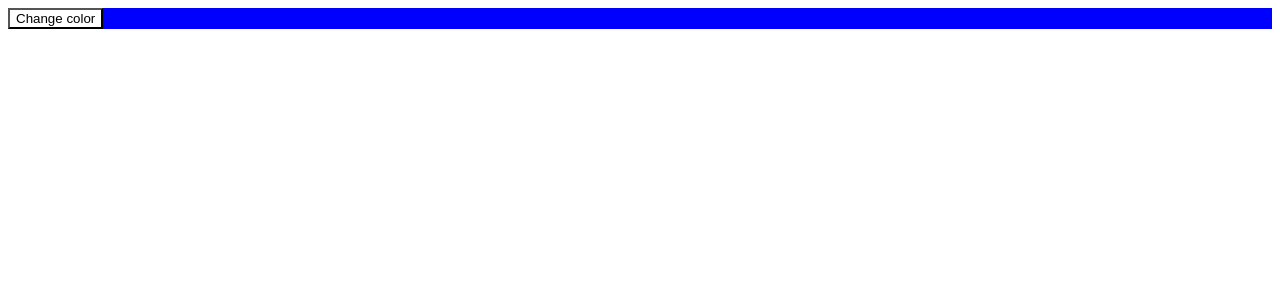
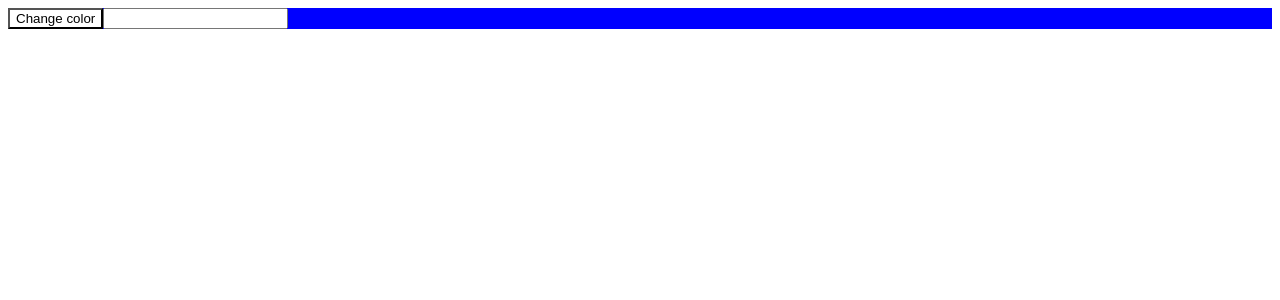
Before and after one commit to KajBialas/stacjait-styles-react-workshop, a React (Create React App) app: page / in a window 1280 px wide. Shown: the top 300 px of the page. Built offline with nearby package versions, Linux system fonts and the light colour scheme.

Commit message:
extra issue 2

```diff
--- a/src/components/CssExampleElement.js
+++ b/src/components/CssExampleElement.js
@@ -3,12 +3,22 @@ import './cssExampleElement.css';
 
 function CssExampleElement() {
   const [ active, setActive ] = useState(false);
+  const [ color, setColor ] = useState('');
 
   const handleClick = () => setActive(!active);
+  const handleChange = (e) => setColor(e.target.value);
+
+  const cssExampleElementContainerStyle = {
+    backgroundColor: color,
+  }
 
   return (
-    <div className={active ? 'cssExampleElementContainer' : 'cssExampleElementContainerActive'}>
+    <div
+      className={active ? 'cssExampleElementContainer' : 'cssExampleElementContainerActive'}
+      style={cssExampleElementContainerStyle}
+    >
       <button className="cssExampleElementButton" onClick={handleClick}>Change color</button>
+      <input type="text" value={color} onChange={handleChange} />
     </div>
   )
 }
```
